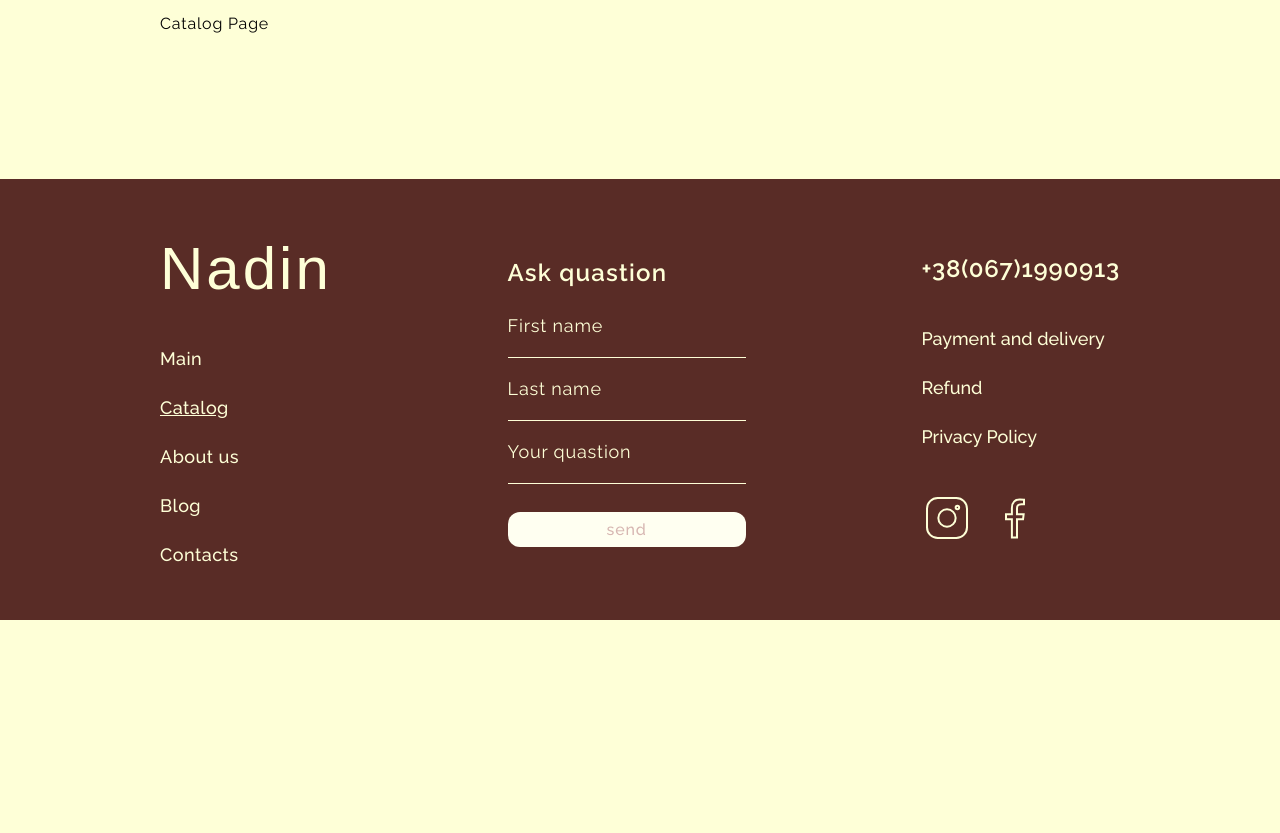
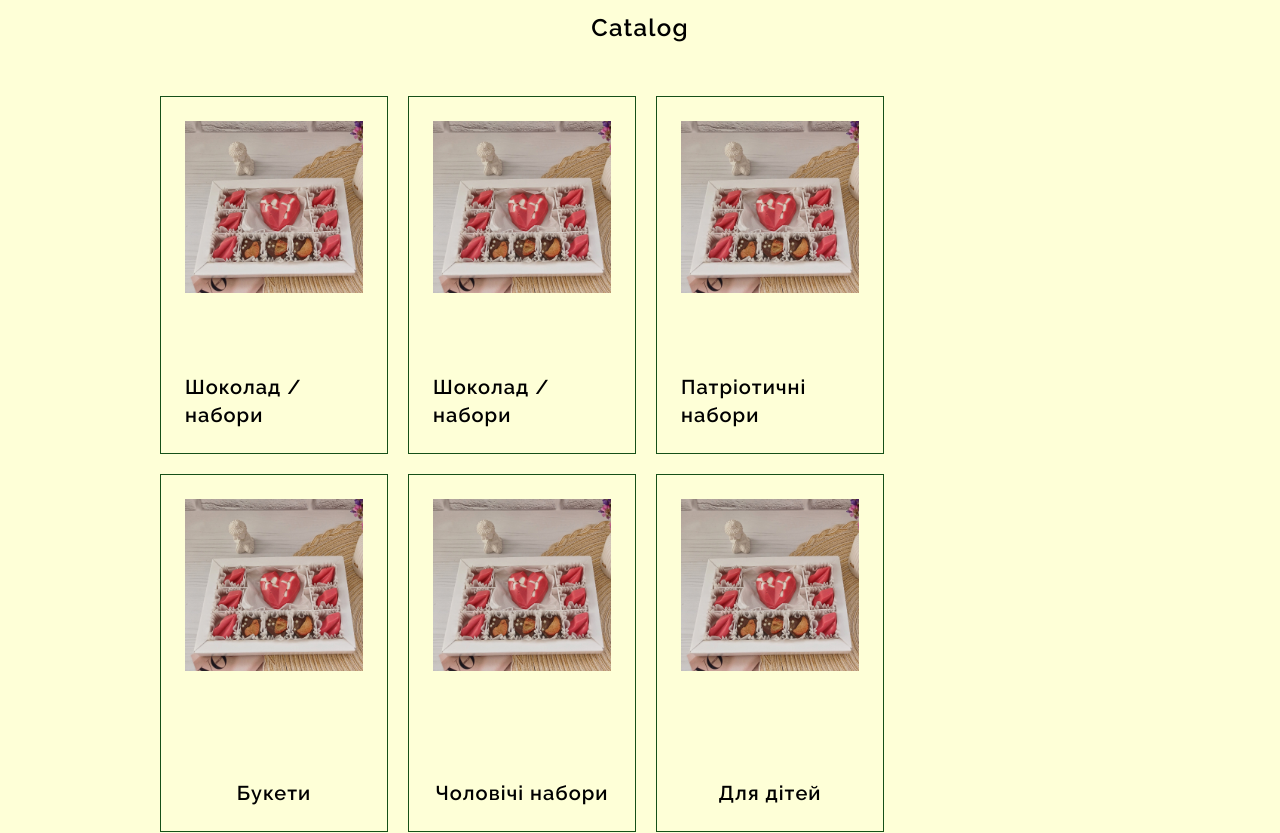
Before and after one commit to P-Burchenkov/nadin-handmade-chocolate-shop, a Next.js app: page /en/catalog in a window 1280 px wide. Shown: the part 180-1013 px from the top of the page. Before the commit the page ends 800 px from the top, so only its background shows below. Built offline with nearby package versions, Linux system fonts and the light colour scheme; a web font is replaced by a local one.

Commit message:
add markup to the category main  page

```diff
--- a/messages/en.json
+++ b/messages/en.json
@@ -72,5 +72,9 @@
   },
   "reviewsSection": {
     "title": "Customer reviews"
+  },
+
+  "catalogPage": {
+    "title": "Catalog"
   }
 }
--- a/messages/ua.json
+++ b/messages/ua.json
@@ -73,5 +73,9 @@
 
   "reviewsSection": {
     "title": "Відгуки"
+  },
+
+  "catalogPage": {
+    "title": "Каталог"
   }
 }
--- /dev/null
+++ b/src/app/[locale]/catalog/[category]/layout.tsx
@@ -0,0 +1,9 @@
+import React from 'react';
+
+export interface CatalogLayoutProps {
+  classname?: string;
+}
+
+export default function CatalogLayout({}: CatalogLayoutProps) {
+  return <div></div>;
+}
--- a/src/app/[locale]/catalog/page.tsx
+++ b/src/app/[locale]/catalog/page.tsx
@@ -1,3 +1,19 @@
+import { useTranslations } from 'next-intl';
+
+import { catgories } from '@/data/categoriesData';
+import CategoryCard from '@/components/CategoryCard';
+
 export default function Page() {
-  return <div className="container">Catalog Page</div>;
+  const t = useTranslations('catalogPage');
+
+  return (
+    <section className="container pb-13">
+      <h2 className="text-center mb-13">{t('title')}</h2>
+      <ul className="flex gap-5 flex-wrap">
+        {catgories.map((category) => {
+          return <CategoryCard key={category.title} category={category} />;
+        })}
+      </ul>
+    </section>
+  );
 }
--- /dev/null
+++ b/src/components/CategoryCard.tsx
@@ -0,0 +1,36 @@
+import { Link } from '@/i18n/routing';
+import Image from 'next/image';
+import React from 'react';
+
+export type SubCategory = {
+  title: string;
+  href: string;
+};
+
+export type Category = {
+  title: string;
+  path: string;
+  subCategories?: SubCategory[];
+  image: string;
+};
+
+export interface CategoryCardProps {
+  classname?: string;
+  category: Category;
+}
+
+export default function CategoryCard({ category }: CategoryCardProps) {
+  const { title, image, path } = category;
+
+  return (
+    <li className="p-6 basis-[23.751%] h-[358px] border-[1px] border-green has-[:hover]:shadow-basic">
+      <Link
+        href={`/catalog/${path}`}
+        className="flex flex-col items-center h-full justify-between"
+      >
+        <Image src={image} alt={title} width={236} height={264} />
+        <h3>{title}</h3>
+      </Link>
+    </li>
+  );
+}
--- /dev/null
+++ b/src/data/categoriesData.tsx
@@ -0,0 +1,44 @@
+import { Category } from '@/components/CategoryCard';
+
+export const catgories: Category[] = [
+  {
+    title: 'Шоколад / набори',
+    path: 'chocolate',
+    image: '/images/product.jpg',
+  },
+  {
+    title: 'Шоколад / набори',
+    path: 'chocolate',
+    image: '/images/product.jpg',
+  },
+  {
+    title: 'Патріотичні набори',
+    path: 'chocolate',
+    image: '/images/product.jpg',
+  },
+  {
+    title: 'Букети',
+    path: 'chocolate',
+    image: '/images/product.jpg',
+  },
+  {
+    title: 'Чоловічі набори',
+    path: 'chocolate',
+    image: '/images/product.jpg',
+  },
+  {
+    title: 'Для дітей',
+    path: 'chocolate',
+    image: '/images/product.jpg',
+  },
+  {
+    title: 'Для дорослих',
+    path: 'chocolate',
+    image: '/images/product.jpg',
+  },
+  {
+    title: 'Школа / садок',
+    path: 'chocolate',
+    image: '/images/product.jpg',
+  },
+];
```
Also changed, not shown: src/components/Icon.tsx (deleted, +0 -20 lines).
